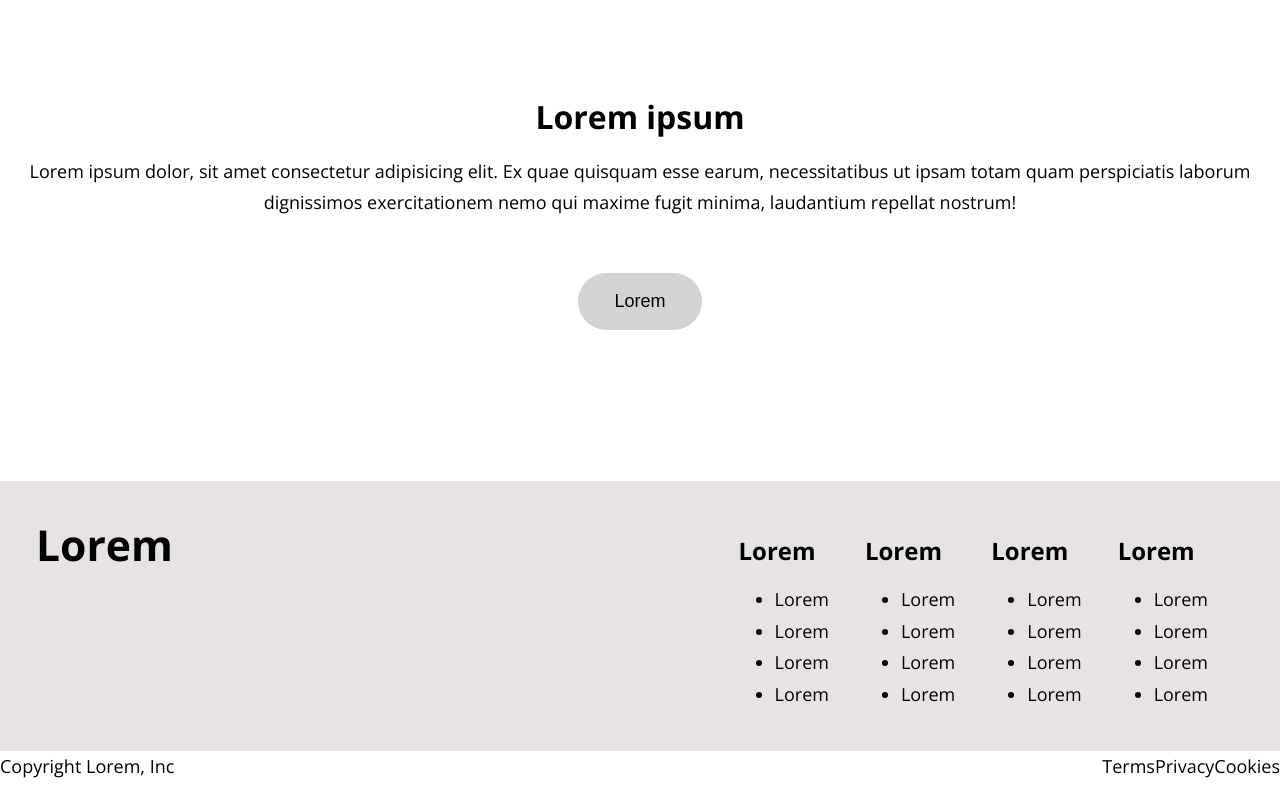
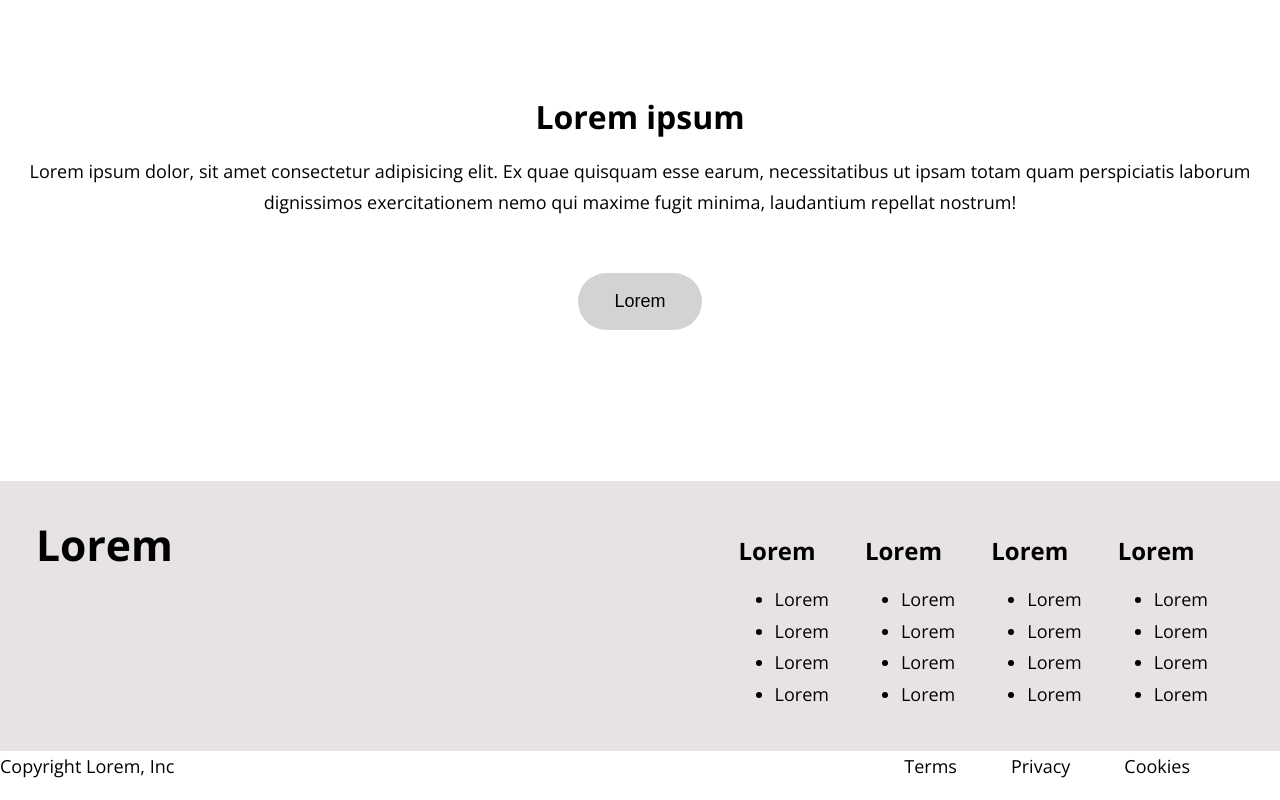
Before and after one commit to cice-classroom/4-layouts-ClaudiaTex, a website: page src/index.html in a window 1280 px wide. Shown: the part 2244-3044 px from the top of the page. Drawn offline with nearby package versions, Linux system fonts and the light colour scheme.

Commit message:
Changes on footer

```diff
--- a/src/footer.css
+++ b/src/footer.css
@@ -6,4 +6,9 @@
 
 .footer__ {
   display: flex;
+  margin: 0 2rem 0 0;
 }
+
+.footer__p {
+  margin: 0 3rem 0 0;
+}
--- a/src/index.html
+++ b/src/index.html
@@ -207,9 +207,9 @@
     <footer class="footer">
       <p>Copyright Lorem, Inc</p>
       <div class="footer__">
-        <p>Terms</p>
-        <p>Privacy</p>
-        <p>Cookies</p>
+        <p class="footer__p">Terms</p>
+        <p class="footer__p">Privacy</p>
+        <p class="footer__p">Cookies</p>
       </div>
     </footer>
     <!--End Footer-->
```
